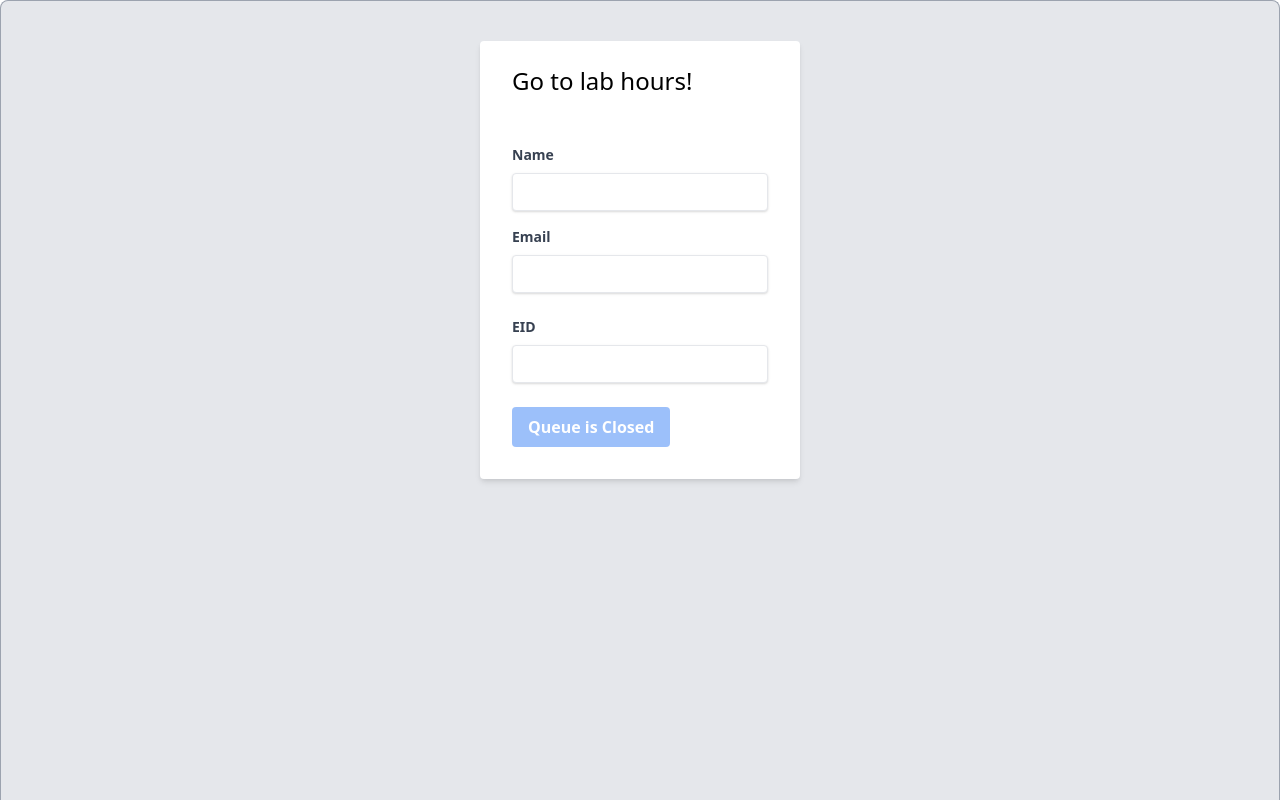
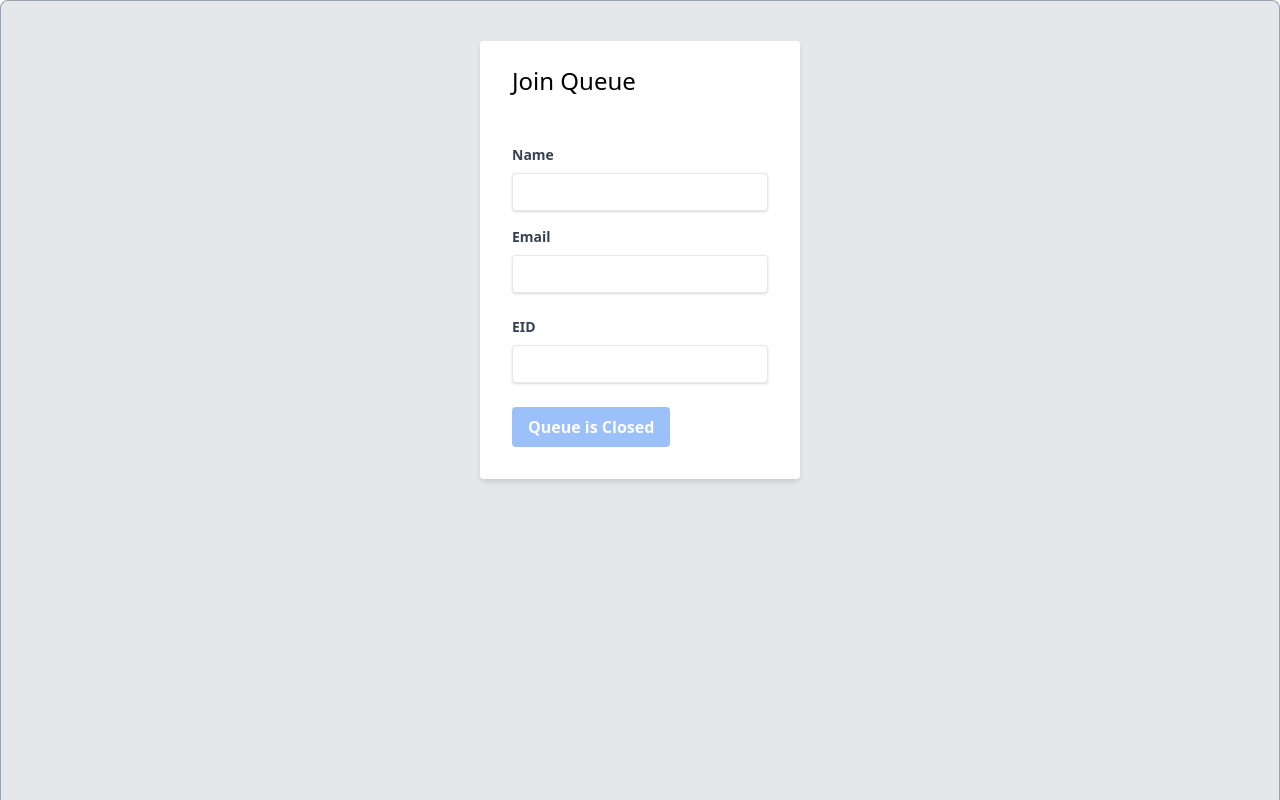
Before and after one commit to ninaahmed/LabHoursV2, a Flask app: page / in a window 1280 px wide. Shown: the part 34-834 px from the top of the page. Run offline with Flask 2, Linux system fonts and the light colour scheme; parts of the project's set-up code (start-up, migrations or seed data) failed here and were passed over.

Commit message:
Changed to Match tabs

```diff
--- a/flaskapp/templates/enter_line.html
+++ b/flaskapp/templates/enter_line.html
@@ -20,7 +20,7 @@
         <div class="w-full max-w-xs">
             <form class="bg-white shadow-md rounded px-8 pt-6 pb-8 mb-4" method="POST" action="">
                 {{ form.hidden_tag() }}
-                <p class="text-2xl">Go to lab hours!</p>
+                <p class="text-2xl">Join Queue</p>
                 <br />
                 <font color="red"> {{ message }}</font>
                 <br />
--- a/flaskapp/templates/remove.html
+++ b/flaskapp/templates/remove.html
@@ -19,7 +19,7 @@
     class="bg-white rounded-t-lg overflow-hidden border-t border-l border-r border-gray-400 p-4 px-3 py-10 bg-gray-200 flex justify-center">
     <div class="w-full max-w-xs">
       <form class="bg-white shadow-md rounded px-8 pt-6 pb-8 mb-4" method="POST" action="">
-        <p class="text-2xl">Remove Me</p>
+        <p class="text-2xl">Remove Self</p>
         <font color="red"> {{ message }}</font>
         <br />
         <br />
```
